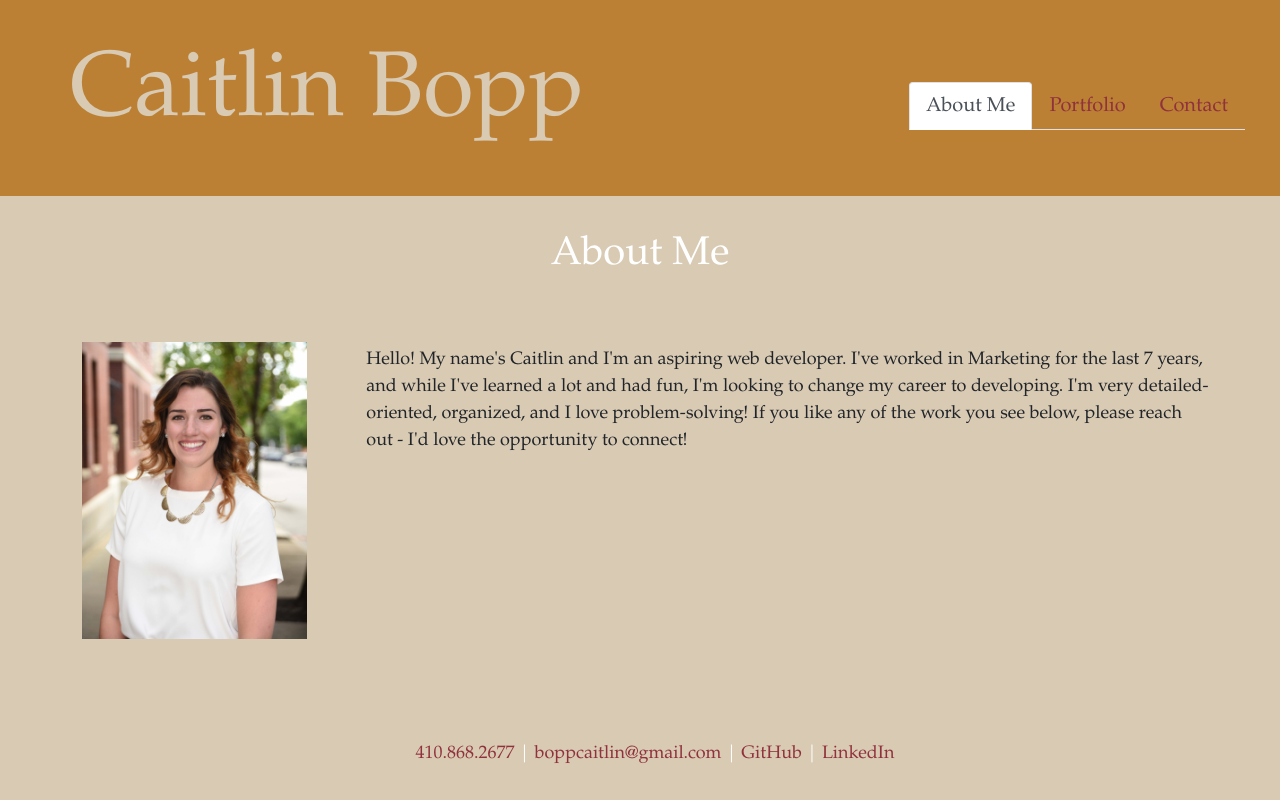
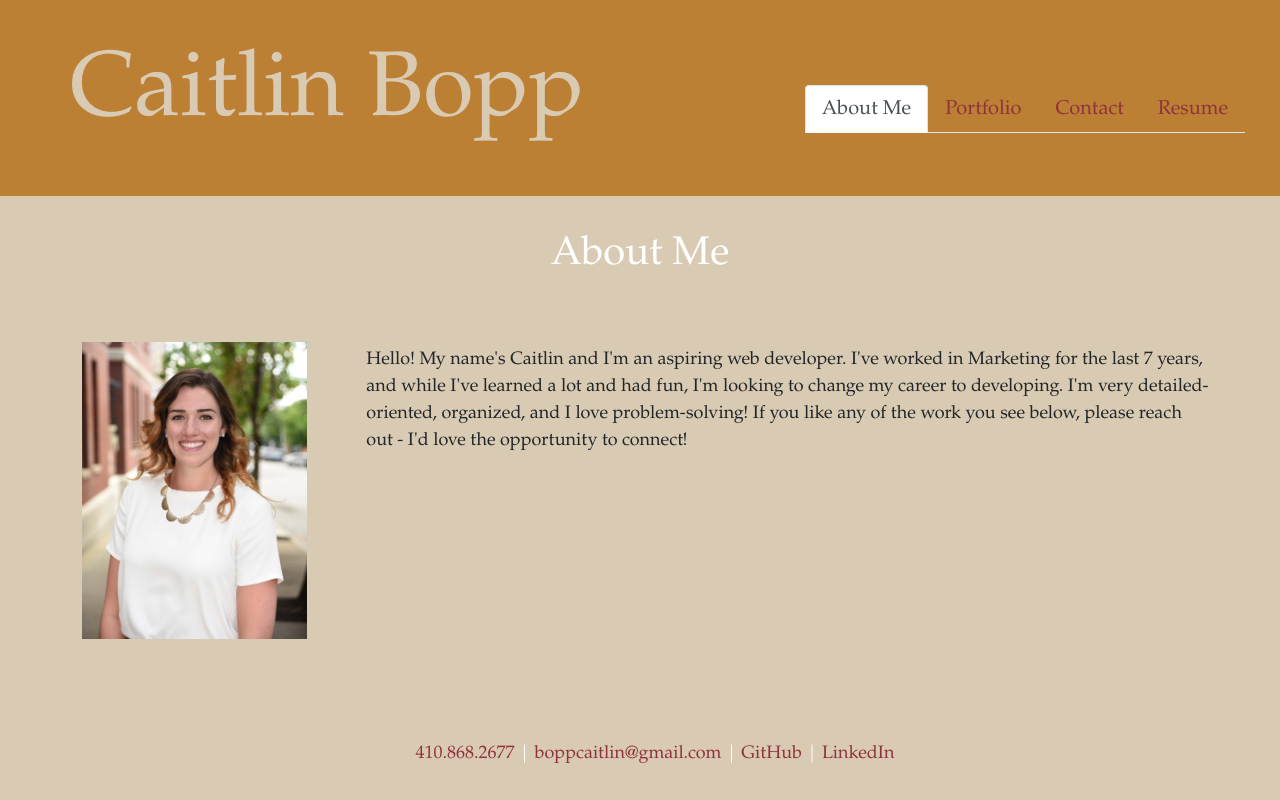
Before and after one commit to caitbopp/react-portfolio, a React (Create React App) app: page / in a window 1280 px wide. Built offline with nearby package versions, Linux system fonts and the light colour scheme.

Commit message:
Added resume to nav

```diff
--- a/src/components/NavBar.js
+++ b/src/components/NavBar.js
@@ -1,11 +1,10 @@
 import React from 'react';
-import headshot from '../assets/headshot.jpg';
+import resume from '../assets/resume.pdf';
 
 function NavBar({ currentPage, handlePageChange }) {
     return (<header>
         <nav className="navbar navbar-expand-lg">
             <div className="container-fluid">
-                {/* <img id="headshot" src={headshot} /> */}
                 <h1 className="navbar-brand">Caitlin Bopp</h1>
                 <div className="collapse navbar-collapse  d-flex flex-sm-row flex-lg-row-reverse" id="navbarNav">
                     <ul className="nav nav-tabs">
@@ -15,13 +14,18 @@
                             </a>
                         </li>
                         <li className="nav-item">
-                            <a href="#portfolio" onClick={() => handlePageChange('Portfolio')} className={currentPage === 'Potfolio' ? 'nav-link active' : 'nav-link'}>
+                            <a href="#portfolio" onClick={() => handlePageChange('Portfolio')} className={currentPage === 'Portfolio' ? 'nav-link active' : 'nav-link'}>
                                 Portfolio
                             </a>
                         </li>
                         <li className="nav-item">
                             <a href="#contact" onClick={() => handlePageChange('Contact')} className={currentPage === 'Contact' ? 'nav-link active' : 'nav-link'}>
                                 Contact
+                            </a>
+                        </li>
+                        <li className="nav-item">
+                            <a href={resume} className={currentPage === 'Resume' ? 'nav-link active' : 'nav-link'}>
+                                Resume
                             </a>
                         </li>
                     </ul>
```
Also changed, not shown: 2 other files (tests, documents, lock files or other folders).
